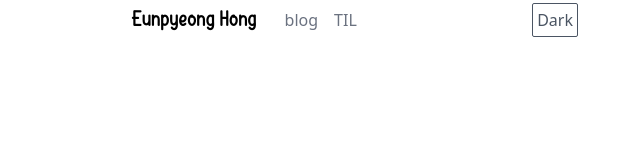
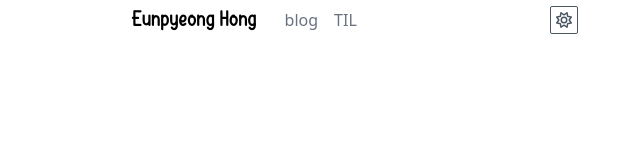
Before and after one commit to gnoeyp/blog, a Gatsby site: page / in a window 1280 px wide. Shown: the full height of the page, 382-1022 px from the left. Built offline with nearby package versions, Linux system fonts and the light colour scheme; Gatsby itself is replaced by a stand-in of ours.

Commit message:
feat: add icon sun and moon

```diff
--- a/src/components/Layout.tsx
+++ b/src/components/Layout.tsx
@@ -1,3 +1,5 @@
+import { faMoon, faSun } from "@fortawesome/free-regular-svg-icons";
+import { FontAwesomeIcon } from "@fortawesome/react-fontawesome";
 import React from "react";
 import useTheme from "../hooks/useTheme";
 import { PageName } from "../types";
@@ -29,8 +31,12 @@ const Layout = ({ children, location }: LayoutProps) => {
           className="absolute h-full top-0 right-0 flex items-center"
           onClick={toggleTheme}
         >
-          <button className="border border-gray-600 text-gray-600 p-1 rounded-sm dark:border-gray-100 dark:text-gray-100">
-            {theme === "dark" ? "Light" : "Dark"}
+          <button className="border border-gray-600 text-gray-600 w-7 h-7 rounded-sm dark:border-gray-100 dark:text-gray-100">
+            {theme === "dark" ? (
+              <FontAwesomeIcon icon={faMoon} />
+            ) : (
+              <FontAwesomeIcon icon={faSun} />
+            )}
           </button>
         </div>
       </div>
```
